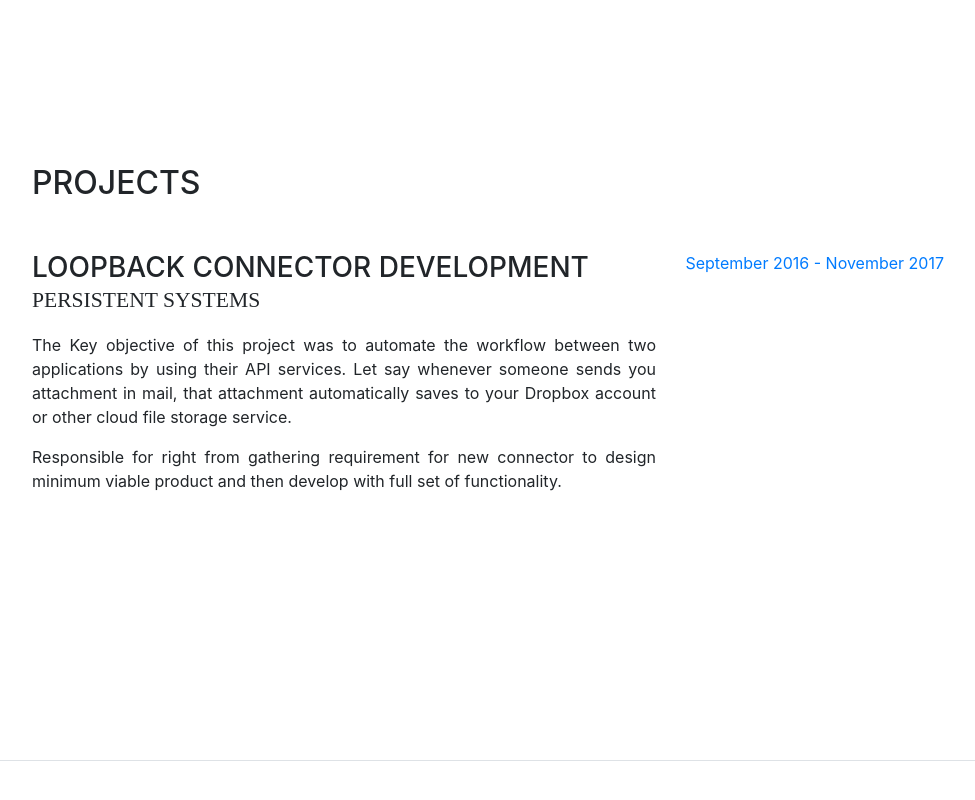
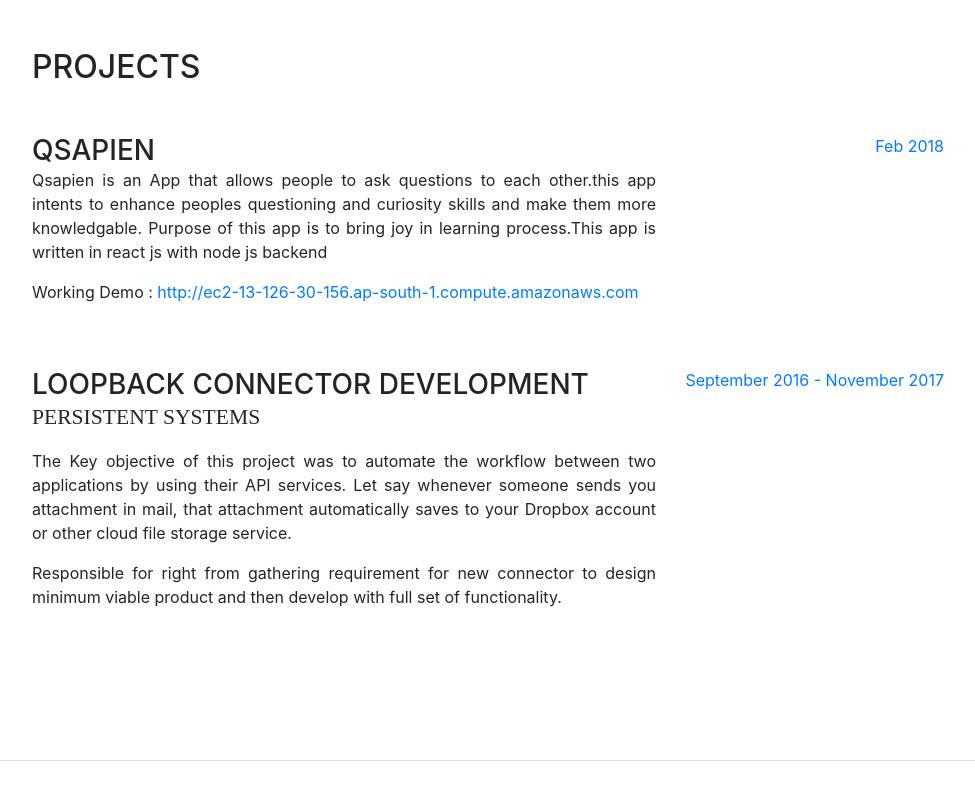
Before and after one commit to satyam22/satyam22.github.io, a website with bundled scripts: page index.html in a window 1280 px wide. Shown: the part 1639-2439 px from the top of the page, without its empty margins (288-1263 px from the left). Built offline with nearby package versions, Linux system fonts and the light colour scheme; a web font is replaced by a local one.

Commit message:
update project details

```diff
--- a/index.html
+++ b/index.html
@@ -129,18 +129,32 @@
     <section class="resume-section p-3 p-lg-5 d-flex flex-column" id="projects">
       <div class="my-auto">
         <h2 class="mb-5">Projects</h2>
+        <div class="resume-item d-flex flex-column flex-md-row mb-5">
+          <div class="resume-content mr-auto">
+            <h3 class="mb-0">QSapien</h3>
+            <div>
+              <p class="project-detail" >Qsapien is an App that allows people to ask questions to each other.this app intents to enhance
+                peoples questioning and curiosity skills and make them more knowledgable.
+                Purpose of this app is to bring joy in learning process.This app is written in react js with node js backend</p>
 
+                <p class="project-detail">Working Demo :&nbsp;<a href="http://ec2-13-126-30-156.ap-south-1.compute.amazonaws.com/">http://ec2-13-126-30-156.ap-south-1.compute.amazonaws.com</a></p>
+            </div>
+          </div>
+          <div class="resume-date text-md-right">
+            <span class="text-primary">Feb 2018</span>
+          </div>
+        </div>
         <div class="resume-item d-flex flex-column flex-md-row mb-5">
           <div class="resume-content mr-auto">
             <h3 class="mb-0">Loopback Connector Development</h3>
             <div class="subheading mb-3">Persistent Systems</div>
             <div>
-                <p class="project-detail">The Key objective of this project was to automate the workflow between two applications by using their API services.
-                    Let say whenever someone sends you attachment in mail, that attachment automatically saves to your Dropbox
-                    account or other cloud file storage service.</p>
+              <p class="project-detail">The Key objective of this project was to automate the workflow between two applications by using their API
+                services. Let say whenever someone sends you attachment in mail, that attachment automatically saves to your
+                Dropbox account or other cloud file storage service.</p>
 
-                  <p class="project-detail">Responsible for right from gathering requirement for new connector to design minimum viable product and then
-                    develop with full set of functionality.</p>
+              <p class="project-detail">Responsible for right from gathering requirement for new connector to design minimum viable product and then
+                develop with full set of functionality.</p>
 
             </div>
           </div>
@@ -226,7 +240,8 @@
     <section class="resume-section p-3 p-lg-5 d-flex flex-column" id="interests">
       <div class="my-auto">
         <h2 class="mb-5">Interests</h2>
-        <p>In my free time I love to read fictional books, play table tannis or watch TV series.i'm also inclined toward sprituality and interested in finding more about it.</p>
+        <p>In my free time I love to read fictional books, play table tannis or watch TV series.i'm also inclined toward sprituality
+          and interested in finding more about it.</p>
         <p class="mb-0"></p>
       </div>
     </section>
```
